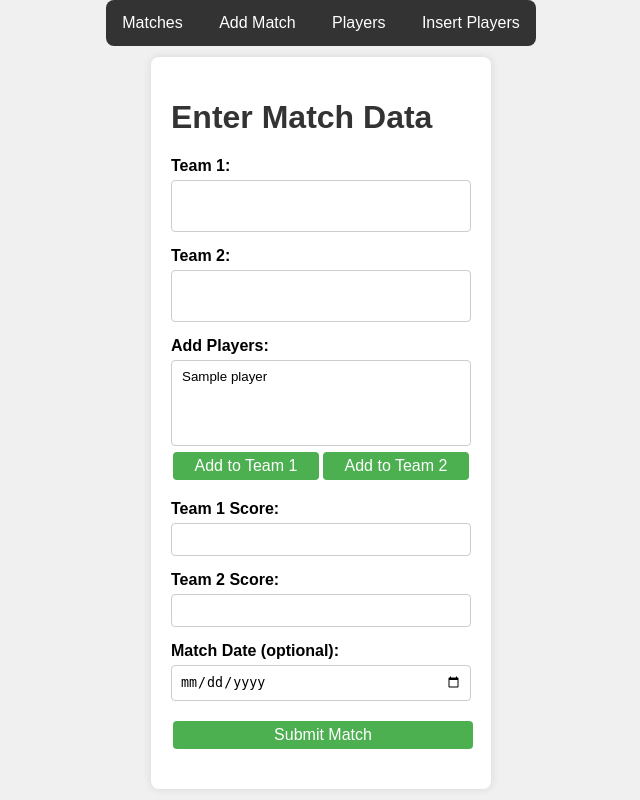
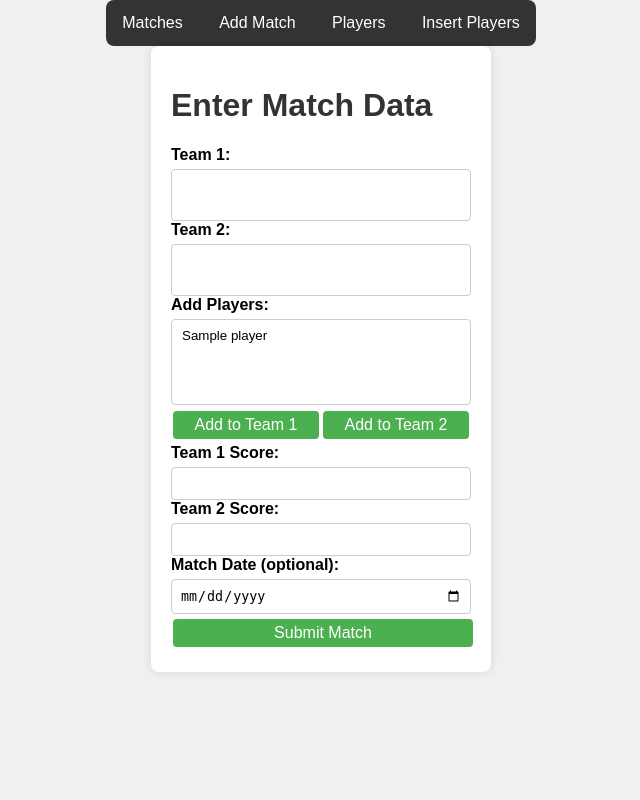
Before and after one commit to ErwanR-Holberton/WebAppTest, a Flask app: template templates/Babyfoot/Add_Match.html in a window 1280 px wide. Shown: the whole page, without its empty margins (319-959 px from the left). Run offline with Flask 3, Linux system fonts and the light colour scheme; the template is opened without the code that fills it: most values are stand-ins (such as "Sample title", 1, 10 or a date in 2020).

Commit message:
Moved message

```diff
--- a/templates/Babyfoot/Add_Match.html
+++ b/templates/Babyfoot/Add_Match.html
@@ -20,6 +20,7 @@
             flex: 1;
             display: flex;
             align-items: center;
+            flex-direction: column;
         }
 
         h1 {
@@ -32,10 +33,6 @@
             border-radius: 8px;
             box-shadow: 0 0 10px rgba(0, 0, 0, 0.1);
             width: 300px;
-        }
-
-        div {
-            margin-bottom: 15px;
         }
 
         label {
@@ -128,7 +125,6 @@
         }
         .flash-message {
             padding: 10px;
-            margin-bottom: 15px;
             border-radius: 5px;
             font-family: Arial, sans-serif;
         }
```
